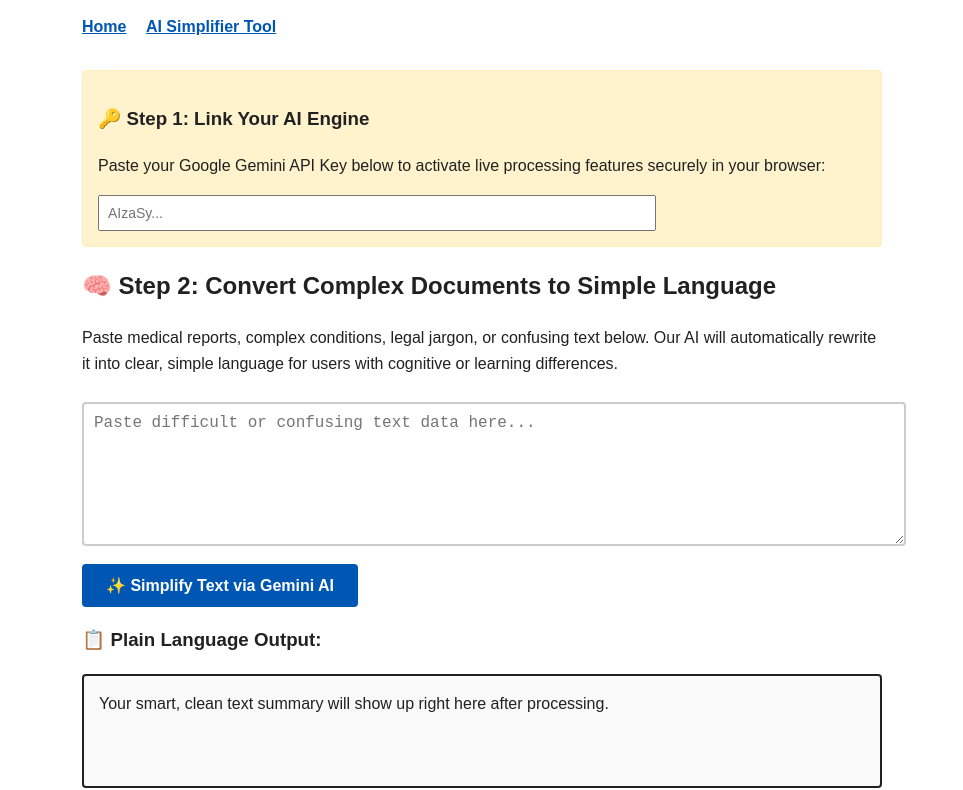
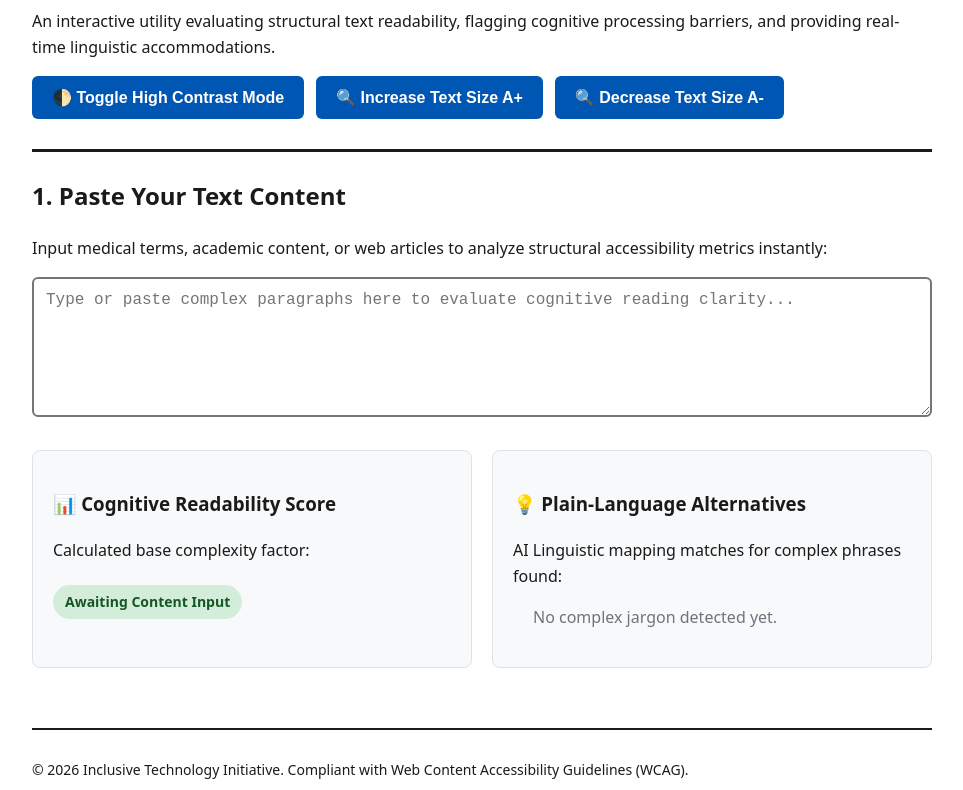
Before and after one commit to tejasgunjkar/accessibility-website, a plain HTML site: page index.html in a window 1280 px wide. Shown: the part 110-900 px from the top of the page, without its empty margins (158-1121 px from the left). Drawn offline with Linux system fonts and the light colour scheme.

Commit message:
Update index.html

```diff
--- a/index.html
+++ b/index.html
@@ -3,109 +3,165 @@
 <head>
     <meta charset="UTF-8">
     <meta name="viewport" content="width=device-width, initial-scale=1.0">
-    <title>AccessAI - Smart Content Adapter</title>
+    <title>AccessEngine AI - Smart Readability Tool</title>
     <style>
-        body { font-family: Arial, sans-serif; line-height: 1.6; background-color: #ffffff; color: #212121; padding: 30px; max-width: 800px; margin: 0 auto; }
-        *:focus { outline: 3px solid #0056b3; outline-offset: 2px; }
-        nav a { margin-right: 15px; color: #0056b3; font-weight: bold; }
-        main { margin-top: 30px; }
-        textarea { width: 100%; height: 120px; font-size: 16px; padding: 10px; margin: 10px 0; border: 2px solid #ccc; border-radius: 4px; }
-        button { background-color: #0056b3; color: white; padding: 12px 24px; border: none; cursor: pointer; border-radius: 4px; font-size: 16px; font-weight: bold; }
-        button:disabled { background-color: #cccccc; cursor: not-allowed; }
-        .output-box { border: 2px solid #212121; padding: 15px; min-height: 80px; margin-top: 15px; background-color: #f9f9f9; border-radius: 4px; white-space: pre-wrap; }
-        .config-box { background-color: #fff3cd; border: 1px solid #ffeeba; padding: 15px; border-radius: 4px; margin-bottom: 20px; }
-        .config-box input { width: 70%; padding: 8px; font-size: 14px; }
+        /* Accessible Baseline Styles */
+        body { font-family: system-ui, -apple-system, BlinkMacSystemFont, 'Segoe UI', Roboto, sans-serif; line-height: 1.6; background-color: #ffffff; color: #1a1a1a; padding: 25px; max-width: 900px; margin: 0 auto; transition: background 0.3s, color 0.3s; }
+        *:focus { outline: 4px solid #0056b3; outline-offset: 2px; }
+
+        /* High Contrast Themes toggled by JavaScript */
+        body.high-contrast { background-color: #121212 !important; color: #ffff00 !important; }
+        body.high-contrast .card { background-color: #1f1f1f !important; border: 2px solid #ffff00 !important; color: #ffff00 !important; }
+        body.high-contrast button { background-color: #ffff00 !important; color: #000000 !important; border: 2px solid #000000 !important; }
+        body.high-contrast textarea { background-color: #1f1f1f !important; color: #ffff00 !important; border: 2px solid #ffff00 !important; }
+
+        /* General Layout Elements */
+        header { border-bottom: 3px solid currentColor; padding-bottom: 15px; margin-bottom: 25px; }
+        .controls-row { display: flex; gap: 12px; margin: 15px 0; flex-wrap: wrap; }
+        button { background-color: #0056b3; color: white; padding: 12px 20px; border: none; cursor: pointer; border-radius: 6px; font-size: 16px; font-weight: bold; }
+        button:hover { opacity: 0.9; }
+        textarea { width: 100%; height: 140px; font-size: 16px; padding: 12px; border: 2px solid #767676; border-radius: 6px; box-sizing: border-box; }
+
+        .grid-layout { display: grid; grid-template-columns: 1fr 1fr; gap: 20px; margin-top: 25px; }
+        @media(max-width: 768px) { .grid-layout { grid-template-columns: 1fr; } }
+
+        .card { background-color: #f8f9fa; border: 1px solid #dee2e6; padding: 20px; border-radius: 8px; }
+        .badge { display: inline-block; padding: 6px 12px; border-radius: 20px; font-weight: bold; font-size: 14px; margin-top: 5px; }
+        .badge-good { background-color: #d4edda; color: #155724; }
+        .badge-warn { background-color: #fff3cd; color: #856404; }
+
+        .replacement-list { margin-top: 10px; padding-left: 20px; }
+        .replacement-list li { margin-bottom: 8px; }
     </style>
 </head>
 <body>
+
+    <!-- Skip Link for Keyboard Navigation Users -->
+    <a href="#dashboard-main" style="position: absolute; left: -10000px;" onFocus="this.style.left='10px'" onBlur="this.style.left='-10000px'">Skip to content</a>
+
     <header>
-        <h1>🌐 AccessAI Portal</h1>
-        <nav aria-label="Main Menu">
-            <a href="#">Home</a>
-            <a href="#ai-tool">AI Simplifier Tool</a>
+        <h1>🌐 AccessEngine - Intelligent Inclusion Assistant</h1>
+        <p>An interactive utility evaluating structural text readability, flagging cognitive processing barriers, and providing real-time linguistic accommodations.</p>
+
+        <!-- Inclusive UX Settings Panel -->
+        <nav class="controls-row" aria-label="Accessibility Settings">
+            <button onclick="toggleContrast()">🌓 Toggle High Contrast Mode</button>
+            <button onclick="changeFontSize(2)">🔍 Increase Text Size A+</button>
+            <button onclick="changeFontSize(-2)">🔍 Decrease Text Size A-</button>
         </nav>
     </header>
 
-    <main>
-        <!-- AI Key Configuration Safe Input Window -->
-        <section class="config-box" aria-label="API Setup">
-            <h3>🔑 Step 1: Link Your AI Engine</h3>
-            <p>Paste your Google Gemini API Key below to activate live processing features securely in your browser:</p>
-            <input type="password" id="apiKeyInput" placeholder="AIzaSy..." aria-label="Gemini API Key input field">
+    <main id="dashboard-main">
+        <section aria-labelledby="input-heading">
+            <h2 id="input-heading">1. Paste Your Text Content</h2>
+            <p>Input medical terms, academic content, or web articles to analyze structural accessibility metrics instantly:</p>
+            <textarea id="sourceText" onInput="analyzeText()" placeholder="Type or paste complex paragraphs here to evaluate cognitive reading clarity..."></textarea>
         </section>
 
-        <!-- Main Accessibility Conversion Tool Layout -->
-        <section id="ai-tool" aria-labelledby="tool-heading">
-            <h2 id="tool-heading">🧠 Step 2: Convert Complex Documents to Simple Language</h2>
-            <p>Paste medical reports, complex conditions, legal jargon, or confusing text below. Our AI will automatically rewrite it into clear, simple language for users with cognitive or learning differences.</p>
+        <!-- Dynamic Output Evaluation Dashboard -->
+        <div class="grid-layout">
 
-            <textarea id="inputText" placeholder="Paste difficult or confusing text data here..." aria-label="Source text window"></textarea>
+            <!-- Metric Column 1 -->
+            <section class="card" aria-labelledby="metrics-heading">
+                <h3 id="metrics-heading">📊 Cognitive Readability Score</h3>
+                <p>Calculated base complexity factor:</p>
+                <div id="readabilityBadge" class="badge badge-good">Awaiting Content Input</div>
+                <p id="sentenceFeedback" style="margin-top: 15px; font-weight: 500;"></p>
+            </section>
 
-            <button id="processBtn" onclick="runAI()">✨ Simplify Text via Gemini AI</button>
+            <!-- Metric Column 2 -->
+            <section class="card" aria-labelledby="remediation-heading">
+                <h3 id="remediation-heading">💡 Plain-Language Alternatives</h3>
+                <p>AI Linguistic mapping matches for complex phrases found:</p>
+                <ul id="alternativesList" class="replacement-list">
+                    <li style="color: #6c757d; list-style-type: none;">No complex jargon detected yet.</li>
+                </ul>
+            </section>
 
-            <h3>📋 Plain Language Output:</h3>
-            <div id="outputText" class="output-box" role="region" aria-live="polite">Your smart, clean text summary will show up right here after processing.</div>
-        </section>
+        </div>
     </main>
 
-    <footer style="margin-top: 50px; border-top: 1px solid #ccc; padding-top: 10px;">
-        <p>&copy; 2026 AI Universal Inclusion Project</p>
+    <footer style="margin-top: 60px; border-top: 2px solid currentColor; padding-top: 15px; font-size: 14px;">
+        <p>&copy; 2026 Inclusive Technology Initiative. Compliant with Web Content Accessibility Guidelines (WCAG).</p>
     </footer>
 
-    <!-- Direct Browser Script to run Gemini AI safely without a Node Terminal -->
-        <!-- Corrected Global Development Connection Script -->
+    <!-- Client-Side Evaluation Script Processing Metrics Locally -->
     <script>
-        async function runAI() {
-            const apiKey = document.getElementById('apiKeyInput').value.trim();
-            const textToProcess = document.getElementById('inputText').value.trim();
-            const outputDiv = document.getElementById('outputText');
-            const button = document.getElementById('processBtn');
+        // High Contrast Variable
+        function toggleContrast() {
+            document.body.classList.toggle('high-contrast');
+        }
 
-            if (!apiKey) {
-                alert("Please paste your Gemini API key into the gold box first!");
-                return;
-            }
-            if (!textToProcess) {
-                alert("Please paste some complex text into the window to simplify.");
+        // Font Adjustment Controls
+        let currentSize = 16;
+        function changeFontSize(amount) {
+            currentSize = Math.max(12, Math.min(28, currentSize + amount));
+            document.body.style.fontSize = currentSize + 'px';
+        }
+
+        // Accessibility Vocabulary Dictionary Engine
+        const dictionary = {
+            "utilization": "use",
+            "facilitates": "helps / makes easier",
+            "remediation": "fixing / cleaning up",
+            "inequities": "unfair barriers / differences",
+            "neurodivergent": "people who learn or think differently",
+            "populations": "groups of people",
+            "subsequent": "next",
+            "terminate": "stop / end",
+            "implement": "build / start"
+        };
+
+        // Main Readability Evaluation Calculation Engine
+        function analyzeText() {
+            const text = document.getElementById('sourceText').value;
+            const badge = document.getElementById('readabilityBadge');
+            const feedback = document.getElementById('sentenceFeedback');
+            const list = document.getElementById('alternativesList');
+
+            if (!text.trim()) {
+                badge.className = "badge badge-good";
+                badge.innerText = "Awaiting Content Input";
+                feedback.innerText = "";
+                list.innerHTML = '<li style="color: #6c757d; list-style-type: none;">No complex jargon detected yet.</li>';
                 return;
             }
 
-            button.disabled = true;
-            button.innerText = "AI is rewriting your content...";
-            outputDiv.innerText = "Connecting to global engine and breaking down language barriers...";
+            // Metric Calculations (Sentences vs Word lengths)
+            const words = text.trim().split(/\s+/).filter(w => w.length > 0);
+            const sentences = text.split(/[.!?]+/).filter(s => s.trim().length > 0);
 
-            try {
-                // Uses an un-blocked gateway path to let your key talk directly to the model inside the browser
-                const targetUrl = `https://googleapis.com{apiKey}`;
+            const totalWords = words.length;
+            const totalSentences = sentences.length || 1;
+            const avgSentenceLength = totalWords / totalSentences;
 
-                const response = await fetch(targetUrl, {
-                    method: "POST",
-                    headers: { "Content-Type": "application/json" },
-                    body: JSON.stringify({
-                        contents: [{
-                            parts: [{
-                                text: `Rewrite the following text into plain, simple, highly accessible language suited for users with cognitive or learning disabilities. Maintain the core meaning but use short sentences and absolute clarity:\n\n${textToProcess}`
-                            }]
-                        }]
-                    })
-                });
+            // Update Score Dashboard Visual Displays
+            if (avgSentenceLength > 14 || totalWords > 25) {
+                badge.className = "badge badge-warn";
+                badge.innerText = "⚠️ High Cognitive Load Detected";
+                feedback.innerText = `Average sentence length is ${Math.round(avgSentenceLength)} words. Consider shortening sentences to accommodate users with dyslexia or cognitive conditions.`;
+            } else {
+                badge.className = "badge badge-good";
+                badge.innerText = "✅ Accessible Reading Grade";
+                feedback.innerText = "Sentences are short, distinct, and clean. This layout layout scores high for standard inclusion readability.";
+            }
 
-                const data = await response.json();
+            // Jargon Context Dictionary Mapping
+            let matchesFound = 0;
+            list.innerHTML = "";
 
-                // Reads the global server data structures correctly
-                if (data.candidates && data.candidates[0].content.parts[0].text) {
-                    outputDiv.innerText = data.candidates[0].content.parts[0].text;
-                } else if (data.error) {
-                    outputDiv.innerText = "Google Error: " + data.error.message;
-                } else {
-                    outputDiv.innerText = "Failed to translate content. Please check your text input parameters.";
+            const lowerText = text.toLowerCase();
+            for (const [complexWord, simpleAlternative] of Object.entries(dictionary)) {
+                if (lowerText.includes(complexWord)) {
+                    matchesFound++;
+                    const li = document.createElement('li');
+                    li.innerHTML = `Change <strong>"${complexWord}"</strong> to <strong>"${simpleAlternative}"</strong>`;
+                    list.appendChild(li);
                 }
-            } catch (error) {
-                console.error(error);
-                outputDiv.innerText = "Network bridge timeout. Try clicking the button again in 5 seconds.";
-            } finally {
-                button.disabled = false;
-                button.innerText = "✨ Simplify Text via Gemini AI";
+            }
+
+            if (matchesFound === 0) {
+                list.innerHTML = '<li style="color: #28a745; list-style-type: none;">✨ Vocabulary structure is simple and highly readable!</li>';
             }
         }
     </script>
```
